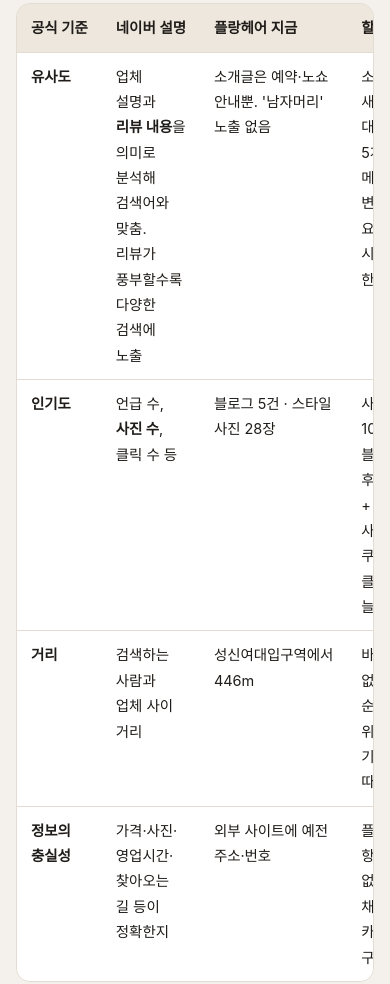
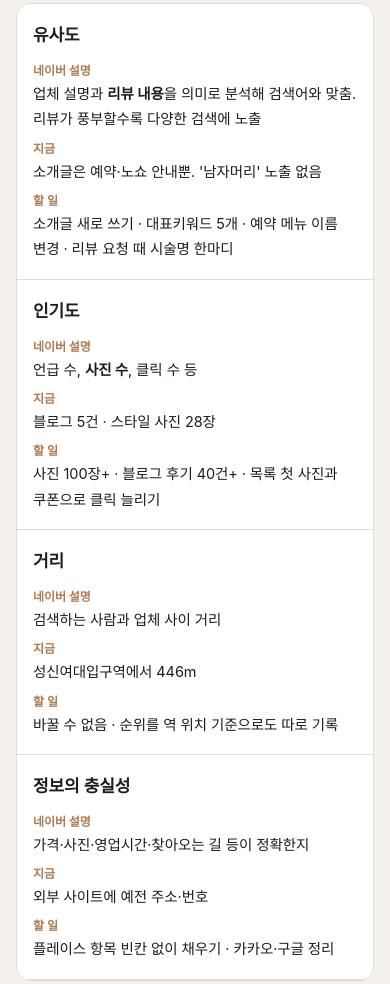
Before and after one commit to gimyedalm-collab/plein-flan-plan, a plain HTML site: page index.html in a window 390 px wide. Shown: the part 3980-4964 px from the top of the page. Drawn offline with Linux system fonts and the light colour scheme; a web font is replaced by a local one.

Commit message:
순위 표 모바일 카드형
Co-Authored-By: Claude Opus 5.5 <noreply@anthropic.com>

```diff
--- a/index.html
+++ b/index.html
@@ -4,7 +4,7 @@
 <meta name="description" content="플랑헤어(Plein hair, 성북구) 신규 손님 늘리기 마케팅 플랜 초안">
 <meta name="robots" content="noindex">
 <link rel="icon" href="img/logo_dark.png">
-<link rel="stylesheet" href="style.css?v=10">
+<link rel="stylesheet" href="style.css?v=11">
 </head><body>
 
 <header class="bar"><a class="logo" href="#top"><img src="img/logo_dark.png" alt="Plein hair"><span>플랑헤어</span></a>
@@ -68,12 +68,12 @@
 <div class="num rv">03 · 순위</div>
 <h2 class="rv">네이버가 밝힌 순위 기준에 맞춰 올립니다.</h2>
 <p class="big rv">네이버는 플레이스 순위를 <b>유사도, 인기도, 거리, 정보의 충실성</b>으로 정한다고 공개하고 있습니다 <span class="tag obs">공식 자료</span>. 각 요소의 비중은 공개돼 있지 않습니다.</p>
-<div class="tw rv" style="margin-top:20px"><table>
+<div class="tw rv" style="margin-top:20px"><table class="stack">
 <tr><th>공식 기준</th><th>네이버 설명</th><th>플랑헤어 지금</th><th>할 일</th></tr>
-<tr><td><b>유사도</b></td><td>업체 설명과 <b>리뷰 내용</b>을 의미로 분석해 검색어와 맞춤. 리뷰가 풍부할수록 다양한 검색에 노출</td><td>소개글은 예약·노쇼 안내뿐. '남자머리' 노출 없음</td><td>소개글 새로 쓰기 · 대표키워드 5개 · 예약 메뉴 이름 변경 · 리뷰 요청 때 시술명 한마디</td></tr>
-<tr><td><b>인기도</b></td><td>언급 수, <b>사진 수</b>, 클릭 수 등</td><td>블로그 5건 · 스타일 사진 28장</td><td>사진 100장+ · 블로그 후기 40건+ · 목록 첫 사진과 쿠폰으로 클릭 늘리기</td></tr>
-<tr><td><b>거리</b></td><td>검색하는 사람과 업체 사이 거리</td><td>성신여대입구역에서 446m</td><td>바꿀 수 없음 · 순위를 역 위치 기준으로도 따로 기록</td></tr>
-<tr><td><b>정보의 충실성</b></td><td>가격·사진·영업시간·찾아오는 길 등이 정확한지</td><td>외부 사이트에 예전 주소·번호</td><td>플레이스 항목 빈칸 없이 채우기 · 카카오·구글 정리</td></tr>
+<tr><td data-l=""><b>유사도</b></td><td data-l="네이버 설명">업체 설명과 <b>리뷰 내용</b>을 의미로 분석해 검색어와 맞춤. 리뷰가 풍부할수록 다양한 검색에 노출</td><td data-l="지금">소개글은 예약·노쇼 안내뿐. '남자머리' 노출 없음</td><td data-l="할 일">소개글 새로 쓰기 · 대표키워드 5개 · 예약 메뉴 이름 변경 · 리뷰 요청 때 시술명 한마디</td></tr>
+<tr><td data-l=""><b>인기도</b></td><td data-l="네이버 설명">언급 수, <b>사진 수</b>, 클릭 수 등</td><td data-l="지금">블로그 5건 · 스타일 사진 28장</td><td data-l="할 일">사진 100장+ · 블로그 후기 40건+ · 목록 첫 사진과 쿠폰으로 클릭 늘리기</td></tr>
+<tr><td data-l=""><b>거리</b></td><td data-l="네이버 설명">검색하는 사람과 업체 사이 거리</td><td data-l="지금">성신여대입구역에서 446m</td><td data-l="할 일">바꿀 수 없음 · 순위를 역 위치 기준으로도 따로 기록</td></tr>
+<tr><td data-l=""><b>정보의 충실성</b></td><td data-l="네이버 설명">가격·사진·영업시간·찾아오는 길 등이 정확한지</td><td data-l="지금">외부 사이트에 예전 주소·번호</td><td data-l="할 일">플레이스 항목 빈칸 없이 채우기 · 카카오·구글 정리</td></tr>
 </table></div>
 <div class="grid g2 rv" style="margin-top:26px">
  <div class="card"><h4>'남자머리' 검색에서 빠진 이유</h4><p>상위 매장 중 업종이 '남성전문미용실'인 곳은 포먼 한 곳뿐이고, 마하·멜우드·맨즈플랜·듀벨은 플랑헤어와 같은 '미용실'입니다 <span class="tag obs">관측</span>. 차이는 이름의 '맨즈'와 리뷰 내용으로 보입니다 <span class="tag hyp">가설</span>.</p><p class="sub">업체명에 설명·홍보 문구를 넣는 것은 규정상 안 되고, 여자 손님도 받으니 업종 변경도 권하지 않습니다. 그래서 소개글·대표키워드·리뷰 내용으로 따라잡습니다.</p></div>
@@ -271,5 +271,5 @@ Plein(플랑)은 프랑스어로 '가득 찬'이라는 뜻이에요.
 <p><b style="color:#fff">초안 v4 · 2026-11-23</b> · 사장님 답변을 반영한 제안입니다. 광고 설정 변경, 스마트플레이스 수정, 외부 게시는 사장님 확인 후에만 진행합니다.</p>
 <p>공개 숫자는 2026-11-23 네이버 모바일 플레이스 화면 기준이며 시간·위치·로그인에 따라 달라질 수 있습니다. 이 계획은 순위나 매출을 보장하지 않습니다. 로고와 매장 사진은 <a href="https://m.place.naver.com/hairshop/1694534799/photo">플랑헤어 네이버 플레이스</a>에 매장이 등록한 이미지입니다.</p>
 </div></footer>
-<script src="app.js?v=10"></script>
+<script src="app.js?v=11"></script>
 </body></html>
--- a/style.css
+++ b/style.css
@@ -202,3 +202,4 @@ td.n,th{font-variant-numeric:tabular-nums}
 .math>div>span{display:block;margin-top:8px;font-size:14px;color:var(--mute)}
 @media (max-width:640px){.math{grid-template-columns:1fr}.math>div{border-right:0;border-bottom:1px solid var(--line)}.math>div:last-child{border-bottom:0}}
 .eyebrow,.num,.tl .when{letter-spacing:.02em;text-transform:none;font-size:13.5px}
+@media (max-width:640px){table.stack,table.stack tbody,table.stack tr,table.stack td{display:block}table.stack tr:first-child{display:none}table.stack tr{padding:14px 16px;border-bottom:1px solid var(--line)}table.stack td{border:0;padding:3px 0}table.stack td:first-child{font-size:17px;padding-bottom:6px}table.stack td[data-l]:not([data-l=""])::before{content:attr(data-l);display:block;font-size:12px;font-weight:600;color:var(--wood)}}
```
